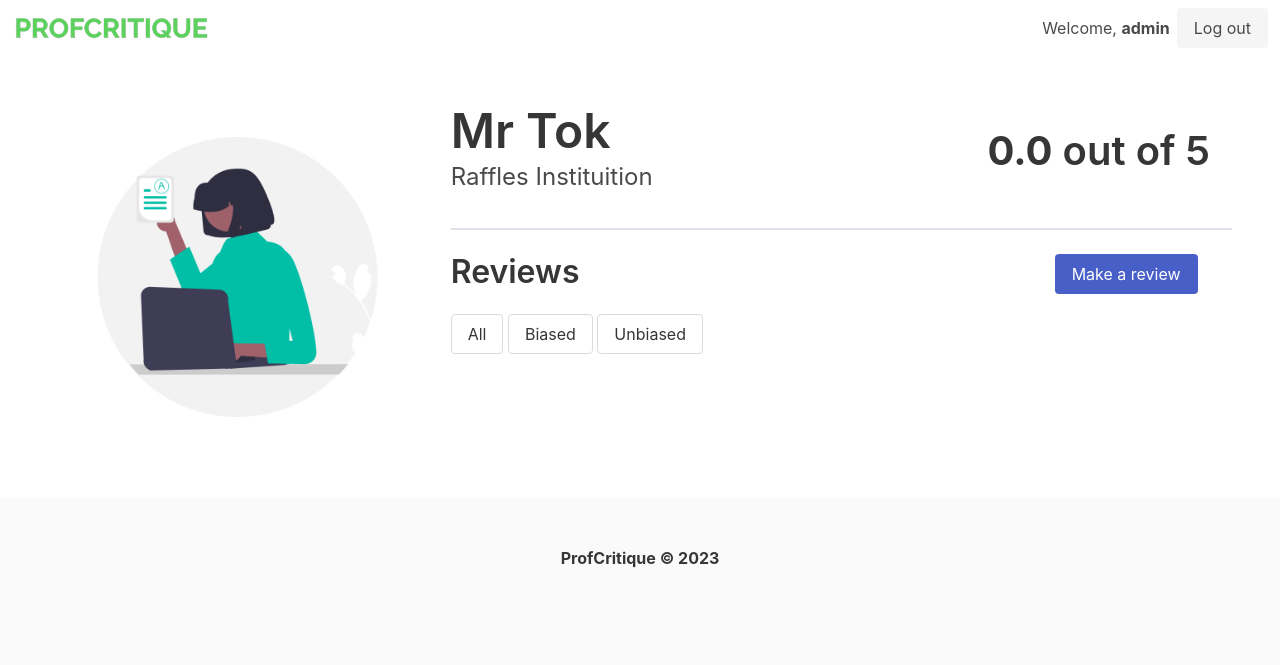
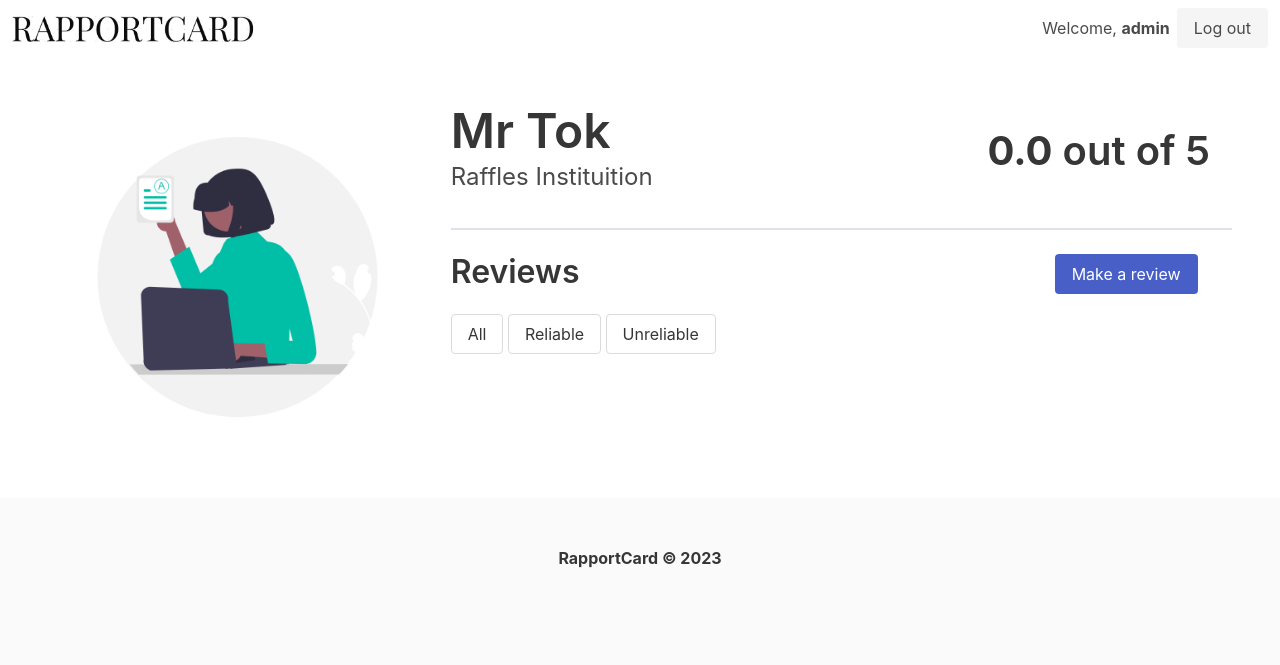
Before and after one commit to recreationx/profcritique, a Flask app: page /teacher/1 in a window 1280 px wide. Shown: the top 665 px of the page. Run offline with Flask 2, Linux system fonts and the light colour scheme; a user stored in the database is signed in; data comes from the database, SQL or seed files in the repository; both versions use the stored data as it was after the commit.

Commit message:
Bug fixes

```diff
--- a/main.py
+++ b/main.py
@@ -126,11 +126,14 @@ def add_review(teacher_id=""):
         5.0,
         request.form["review"],
         request.form["fallback_rating"],
-        "Reliable",
+        "Verified",
     )
     rating = db.get_review_by_id(review_id)["rating"]
     aggregated = db.get_teacher_by_id(teacher_id)["rating"]
     if abs(int(request.form["fallback_rating"]) - rating) > 1:
+        flash(
+            "AI-determined rating and manual rating varies. Please re-confirm your submission."
+        )
         return redirect(
             url_for(
                 "modify_review",
@@ -141,6 +144,9 @@ def add_review(teacher_id=""):
         )
 
     if aggregated + 1 <= rating or rating <= aggregated - 1:
+        flash(
+            "Your previous review differs by a huge margin from the reviewee's ratings. Please try again. If not, cancel to proceed regardless."
+        )
         return redirect(
             url_for(
                 "modify_review",
@@ -157,7 +163,7 @@ def add_review(teacher_id=""):
     methods=["GET", "POST"],
 )
 @login_required
-def modify_review(modify_type="", teacher_id="", review_id=""):
+def modify_review(modify_type="", teacher_id="", review_id="", message=""):
     if request.method == "POST":
         if modify_type == "1":  # AI calulcated does not match aggregated score
             db.delete_review(review_id)
@@ -167,7 +173,7 @@ def modify_review(modify_type="", teacher_id="", review_id=""):
                 5.0,
                 request.form["review"],
                 request.form["fallback_rating"],
-                "Reliable",
+                "Verified",
             )
             rating = db.get_review_by_id(review_id)["rating"]
             aggregated = db.get_teacher_by_id(teacher_id)["rating"]
--- a/templates/index.html
+++ b/templates/index.html
@@ -3,7 +3,7 @@
 <section class="section is-medium">
     <div class="columns">
         <div class="column">
-            <h1 class="title is-1"><b>ProfCritique</b>: the <b>modern</b> way to review your <b>teachers</b></h1>
+            <h1 class="title is-1"><b>RapportCard</b>: the <b>modern</b> way to review your <b>teachers</b></h1>
             <h2 class="subtitle is-4">We utilize an array of tools, including sentiment analysis to accurately
                 rate your
                 teachers.</h2>
--- a/templates/layout.html
+++ b/templates/layout.html
@@ -4,7 +4,7 @@
 <head>
     <meta charset="utf-8">
     <meta name="viewport" content="width=device-width, initial-scale=1">
-    <title>ProfCritique</title>
+    <title>RapportCard</title>
     <link rel="stylesheet" href="https://cdn.jsdelivr.net/npm/bulma@0.9.4/css/bulma.min.css">
 </head>
 
@@ -12,7 +12,7 @@
     <nav class="navbar">
         <div class="navbar-brand">
             <a class="navbar-item" href="/">
-                <img src="{{url_for('static', filename='logo.png')}}" width="200" height="30">
+                <img src="{{url_for('static', filename='logo.png')}}" width="auto" height="auto">
             </a>
 
             <a role="button" class="navbar-burger" aria-label="menu" aria-expanded="false"
@@ -54,7 +54,7 @@
 <footer class="footer">
     <div class="content has-text-centered">
         <p>
-            <strong>ProfCritique © 2023</strong>
+            <strong>RapportCard © 2023</strong>
         </p>
     </div>
 </footer>
--- a/templates/search.html
+++ b/templates/search.html
@@ -25,7 +25,7 @@
     <div class="row">
         <div class="columns">
             {% for x in i %}
-            <div class="column is-3">
+            <div class="column is-4">
                 <div class="card">
                     <div class="card-image">
                         <figure class="image is-100x100">
--- a/templates/teacher.html
+++ b/templates/teacher.html
@@ -23,8 +23,8 @@
         <div class="column">
           <h1 class="title is-3">Reviews</h1>
           <button class="button" id="all-button">All</button>
-          <button class="button" id="bias-button">Biased</button>
-          <button class="button" id="unbias-button">Unbiased</button>
+          <button class="button" id="bias-button">Reliable</button>
+          <button class="button" id="unbias-button">Unreliable</button>
         </div>
         <div class="column is-3">
           <a class="button is-link" href="/teacher/{{ teacher_id }}/review">Make a review</a>
@@ -53,22 +53,27 @@
   const unbiasButton = document.querySelector("#unbias-button");
   const allButton = document.querySelector("#all-button");
 
-  function filterRows(filterValue) {
+  biasButton.addEventListener("click", function () {
     reviews.forEach(review => {
       const biasFlag = review.querySelector(".tag.is-info.is-medium").textContent;
-      if (biasFlag === filterValue) {
+      const reliableFlag = review.querySelector(".tag.is-primary.is-medium").textContent;
+      if (biasFlag === "Unbiased" && reliableFlag === "Verified") {
         review.style.display = "block";
       } else {
         review.style.display = "none";
       }
-    });
-  }
-
-  biasButton.addEventListener("click", function () {
-    filterRows("Biased");
+    })
   });
   unbiasButton.addEventListener("click", function () {
-    filterRows("Unbiased");
+    reviews.forEach(review => {
+      const biasFlag = review.querySelector(".tag.is-info.is-medium").textContent;
+      const reliableFlag = review.querySelector(".tag.is-primary.is-medium").textContent;
+      if (!(biasFlag === "Unbiased" && reliableFlag === "Verified")) {
+        review.style.display = "block";
+      } else {
+        review.style.display = "none";
+      }
+    })
   });
   allButton.addEventListener("click", function () {
     reviews.forEach(review => {
--- a/utils/datastore.py
+++ b/utils/datastore.py
@@ -266,7 +266,7 @@ class Datastore:
         conn = self.get_conn()
         cur = conn.cursor()
         cur.execute(
-            "UPDATE reviews SET reliable_flag = 'Unreliable' WHERE id = ?",
+            "UPDATE reviews SET reliable_flag = 'Unverified' WHERE id = ?",
             (int(review_id),),
         )
         conn.commit()
```
Also changed, not shown: templates/manual_review.html (+9 -2 lines), static/logo.png, static/old_logo.png (added), test.db.
